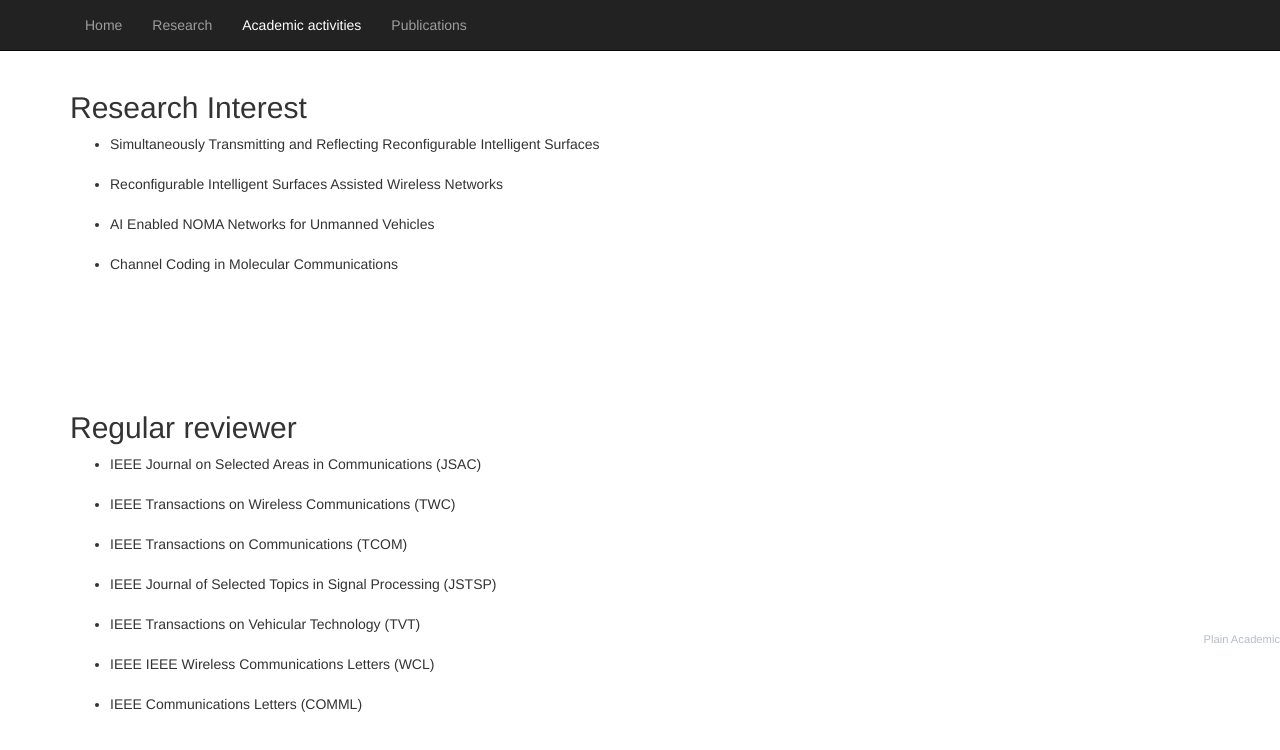
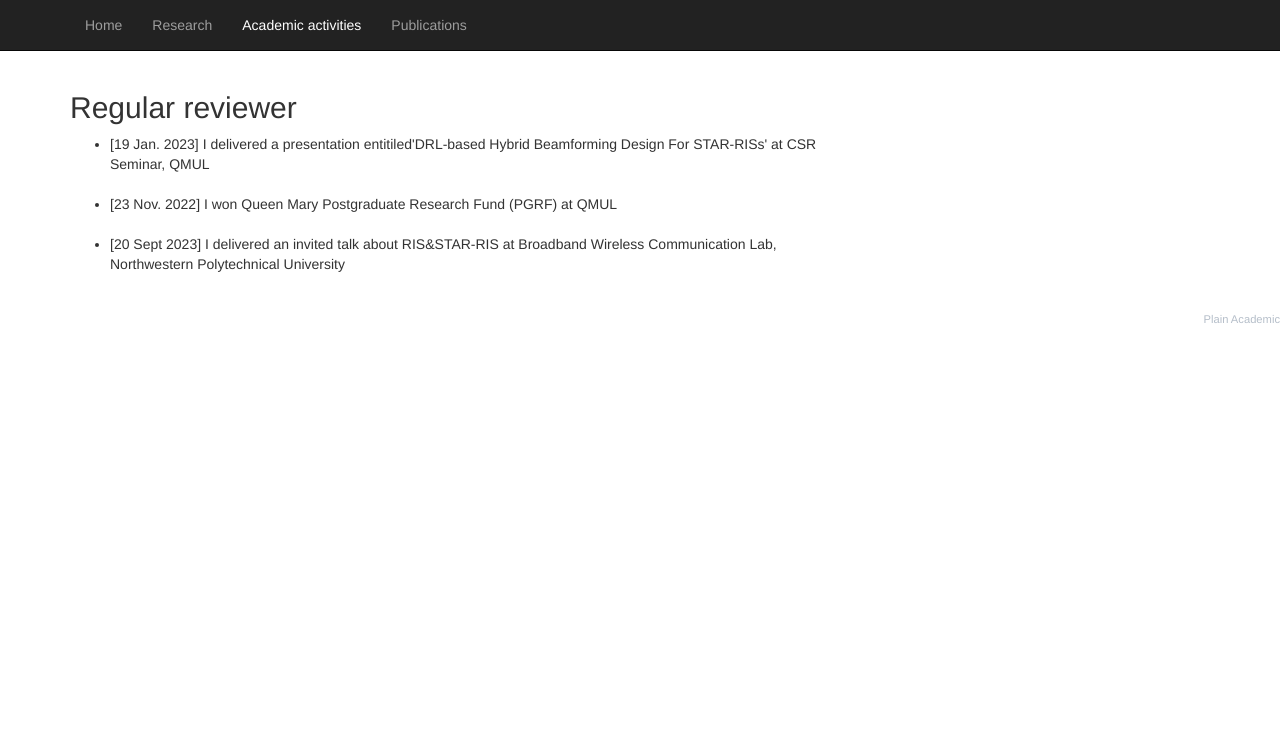
Before and after one commit to Frost-Armor/Frost-Armor.github.io, a plain HTML site: page Academic activities.html in a window 1280 px wide. Drawn offline with nearby package versions, Linux system fonts and the light colour scheme.

Commit message:
Update Academic activities.html

```diff
--- a/Academic activities.html
+++ b/Academic activities.html
@@ -59,31 +59,17 @@
 
     <div class="row">
 
-      <!-- Research Interest -->
-      <div class="col-md-8" style="height: 40vh;">
-        <h2 id="Research Interest">Research Interest</h2>
-
-        <ul>
-          <li>Simultaneously Transmitting and Reflecting Reconfigurable Intelligent Surfaces</li><br />
-          <li>Reconfigurable Intelligent Surfaces Assisted Wireless Networks</li> <br />
-          <li>AI Enabled NOMA Networks for Unmanned Vehicles </li><br />
-          <li>Channel Coding in Molecular Communications </li><br />
-        </ul>
-
-      </div>
 
       <!-- Academic activities -->
       <div class="col-md-8" style="height: 30vh;">
         <h2 id="Regular reviewer">Regular reviewer</h2>
 
         <ul>
-          <li>IEEE Journal on Selected Areas in Communications (JSAC)</li><br />
-          <li>IEEE Transactions on Wireless Communications (TWC)</li> <br />
-          <li>IEEE Transactions on Communications (TCOM) </li><br />
-          <li>IEEE Journal of Selected Topics in Signal Processing (JSTSP) </li><br />
-          <li>IEEE Transactions on Vehicular Technology (TVT) </li><br />
-          <li>IEEE IEEE Wireless Communications Letters (WCL) </li><br />
-          <li>IEEE Communications Letters (COMML) </li><br />
+
+
+          <li>[19 Jan. 2023] I delivered a presentation entitiled'DRL-based Hybrid Beamforming Design For STAR-RISs' at CSR Seminar, QMUL</li><br />
+          <li>[23 Nov. 2022] I won Queen Mary Postgraduate Research Fund (PGRF) at QMUL </li><br />
+          <li>[20 Sept 2023] I delivered an invited talk about RIS&STAR-RIS at Broadband Wireless Communication Lab, Northwestern Polytechnical University</li><br />
         </ul>
 
 
```
